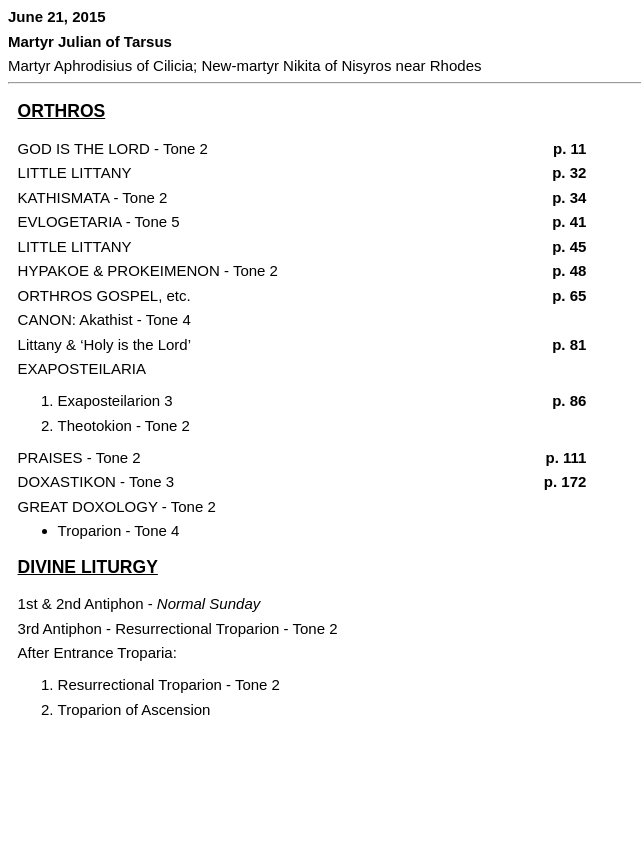
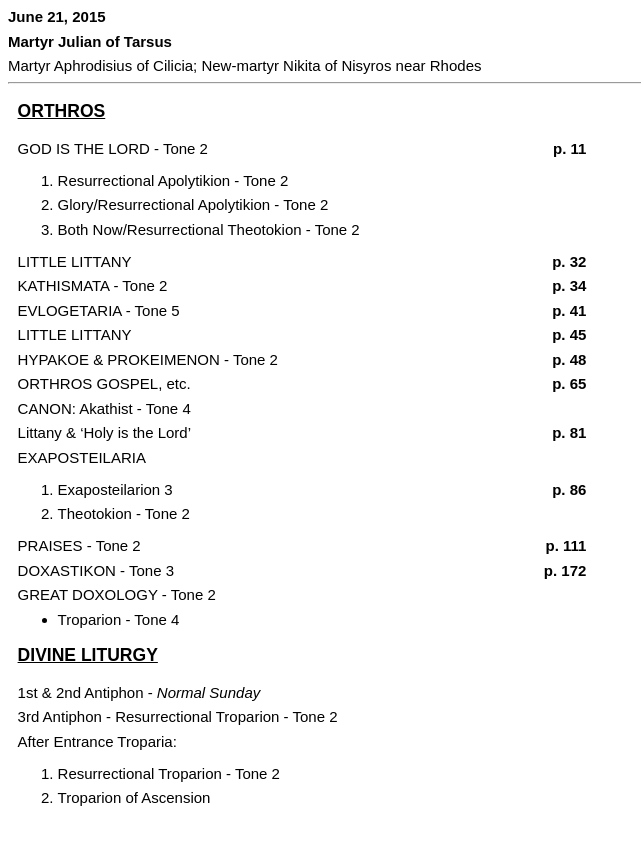
Before and after one commit to JPry/choir-guides, a Jekyll site: the page built from _posts/2015-06-21-Martyr-Julian-of-Tarsus.md, in a window 1280 px wide. Shown: the top 845 px of the page, without its empty margins (0-641 px from the left). Built offline with Jekyll 4.4.1, drawn with Linux system fonts in a browser that asks for light colours.

Commit message:
Add apolytikion

```diff
--- a/_posts/2015-06-21-Martyr-Julian-of-Tarsus.md
+++ b/_posts/2015-06-21-Martyr-Julian-of-Tarsus.md
@@ -5,6 +5,10 @@ saints:
     - New-martyr Nikita of Nisyros near Rhodes
 tone: 2
 eothinon: 3
+apolytikion:
+    - Resurrectional Apolytikion - Tone 2
+    - Glory/Resurrectional Apolytikion - Tone 2
+    - Both Now/Resurrectional Theotokion - Tone 2
 canon: Akathist - Tone 4
 exaposteilaria:
     - Theotokion - Tone 2
```
